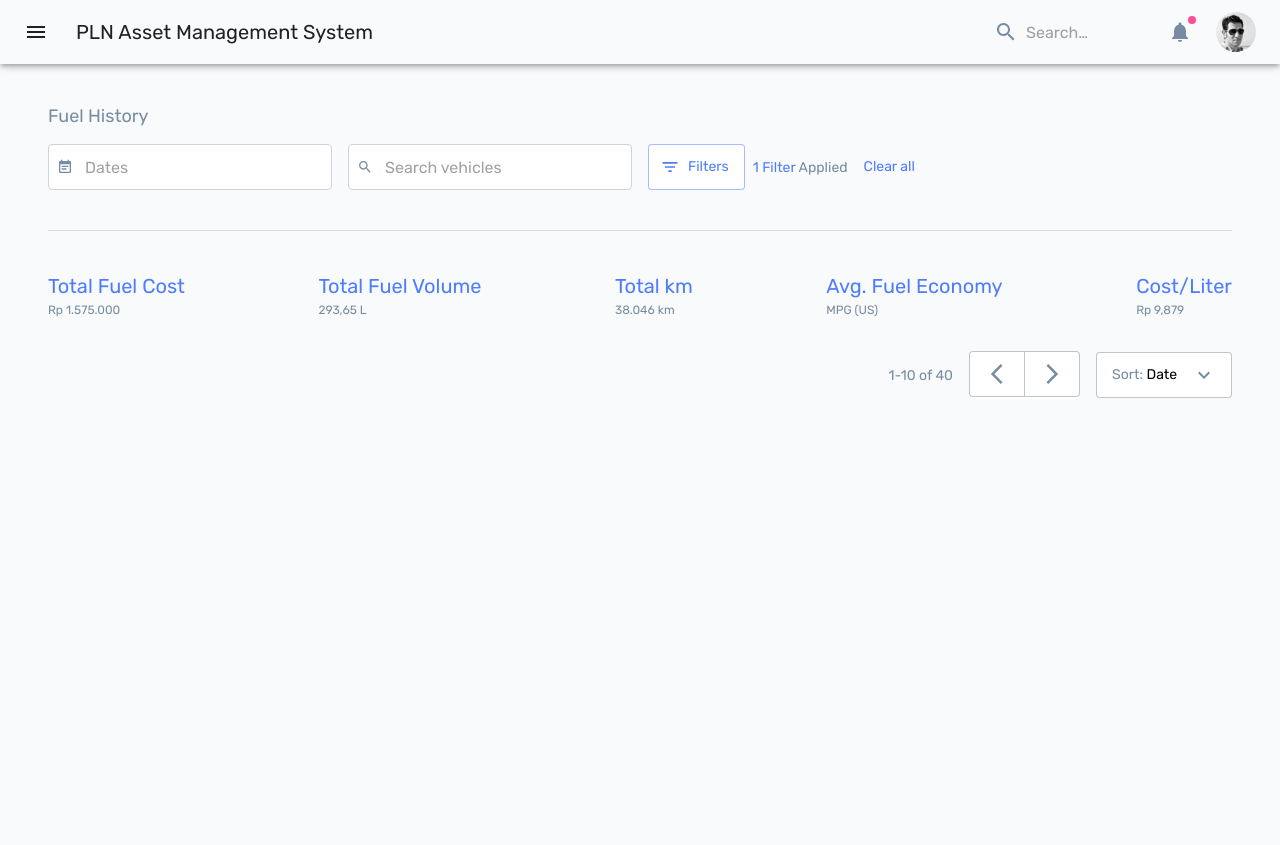
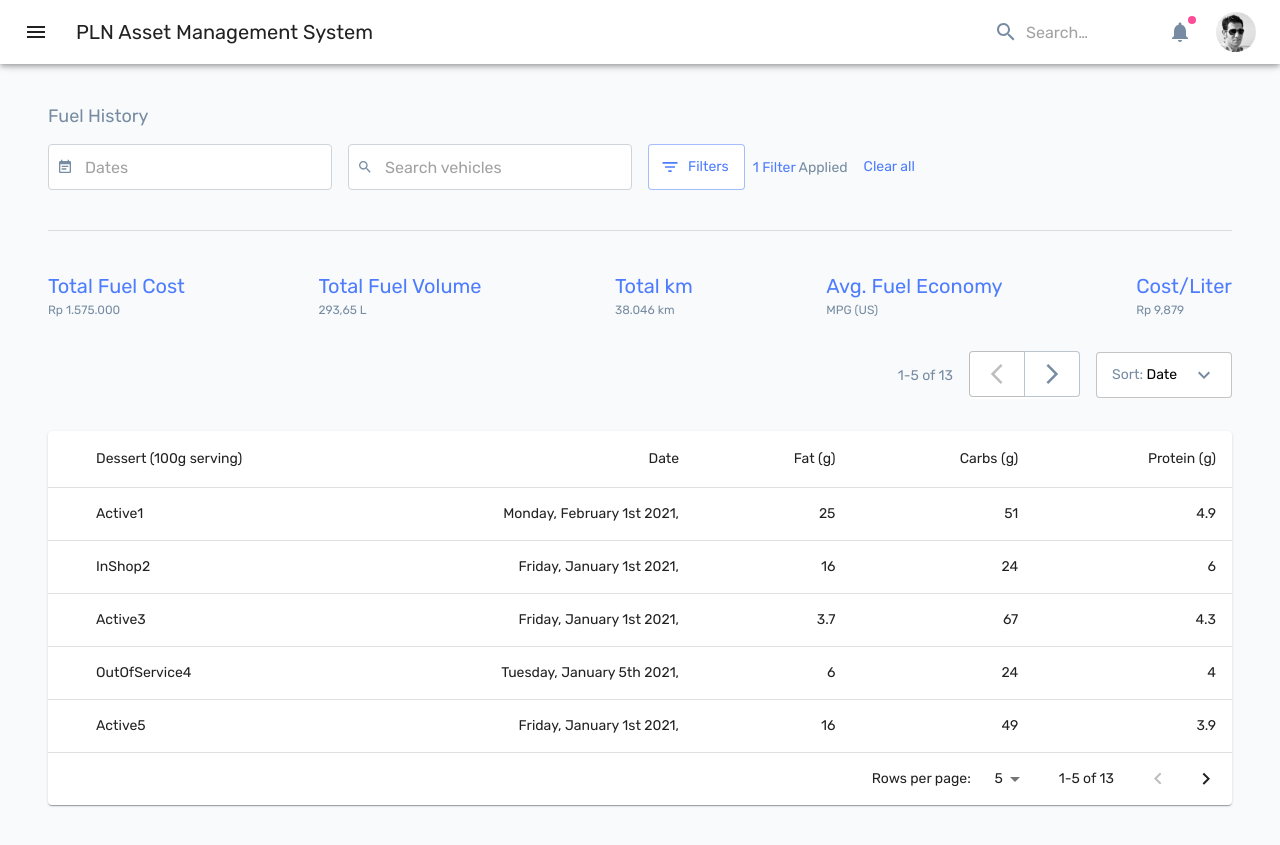
Before and after one commit to ahakem/Management-System, a Next.js app: page / in a window 1280 px wide. Before the commit the page ends 800 px from the top, so only its background shows below. Built offline with nearby package versions, Linux system fonts and the light colour scheme.

Commit message:
playing with data table

```diff
--- a/components/layout/AppToolBar.js
+++ b/components/layout/AppToolBar.js
@@ -108,6 +108,7 @@
 
 const useStyles = makeStyles((theme) => ({
   appBar: {
+    background:"#fff",
     transition: theme.transitions.create(["margin", "width"], {
       easing: theme.transitions.easing.sharp,
       duration: theme.transitions.duration.leavingScreen,
--- a/components/shared/DataGrid/Actions.js
+++ b/components/shared/DataGrid/Actions.js
@@ -6,7 +6,7 @@
 import ExpandMoreIcon from '@material-ui/icons/ExpandMore';
 import ExpandLessIcon from '@material-ui/icons/ExpandLess';
 
-const Actions = () => {
+const Actions = ({handleRequestSort, count, page, onChangePage, rowsPerPage}) => {
   const classes = useStyles();
   const [anchorEl, setAnchorEl] = React.useState(null);
   const [sortType, setSortType] = React.useState('date');
@@ -23,16 +23,16 @@
 
   return (
     <Box my={4} className={classes.root}>
-      <Typography className={classes.pagenationNo}>1-10 of 40</Typography>
+      <Typography className={classes.pagenationNo}>{((page+1) * rowsPerPage)- rowsPerPage + 1}-{(page+1) * rowsPerPage} of {count}</Typography>
       <ButtonGroup
         className={classes.pagenationBtns}
         color="secondary"
         aria-label="outlined secondary button group"
       >
-        <Button>
+        <Button disabled={page == 0} onClick={()=>{onChangePage(null,page-1)}}>
           <ArrowBackIosOutlinedIcon />
         </Button>
-        <Button>
+        <Button disabled={Math.floor(count/rowsPerPage) == page} onClick={()=>{onChangePage(null,page+1)}}>
           <ArrowForwardIosOutlinedIcon />
         </Button>
       </ButtonGroup>
@@ -50,7 +50,7 @@
         TransitionComponent={Fade}
         className={classes.menu}
       >
-        <MenuItem className={classes.menuItem} onClick={()=>{handleClose("date")}}>Date</MenuItem>
+        <MenuItem className={classes.menuItem} onClick={()=>{handleRequestSort(null,"date"),handleClose("date")}}>Date</MenuItem>
         <MenuItem onClick={()=>{handleClose("status")}}>status</MenuItem>
       </Menu>
     </div>
--- a/components/shared/DataGrid/index.js
+++ b/components/shared/DataGrid/index.js
@@ -1,25 +1,274 @@
 import React from "react";
+import PropTypes from "prop-types";
 import { makeStyles } from "@material-ui/core/styles";
-import { Box, ButtonGroup, Button, Typography, Menu, MenuItem, Fade } from "@material-ui/core";
-import ArrowBackIosOutlinedIcon from "@material-ui/icons/ArrowBackIosOutlined";
-import ArrowForwardIosOutlinedIcon from "@material-ui/icons/ArrowForwardIosOutlined";
-import ExpandMoreIcon from '@material-ui/icons/ExpandMore';
-import ExpandLessIcon from '@material-ui/icons/ExpandLess';
-import Actions from 'components/shared/DataGrid/Actions'
-const DataGrid = () => {
-  const classes = useStyles();
+import Table from "@material-ui/core/Table";
+import TableBody from "@material-ui/core/TableBody";
+import TableCell from "@material-ui/core/TableCell";
+import TableContainer from "@material-ui/core/TableContainer";
+import TableHead from "@material-ui/core/TableHead";
+import TablePagination from "@material-ui/core/TablePagination";
+import TableRow from "@material-ui/core/TableRow";
+import TableSortLabel from "@material-ui/core/TableSortLabel";
+import Typography from "@material-ui/core/Typography";
+import Paper from "@material-ui/core/Paper";
+import moment from "moment";
+import Actions from "components/shared/DataGrid/Actions";
 
+function createData(name, date, fat, carbs, protein) {
+  return { name, date, fat, carbs, protein };
+}
+
+const rows = [
+  createData("Active1", new Date("2021-2-1"), 25.0, 51, 4.9),
+  createData("InShop2", new Date("2021-1-1"), 16.0, 24, 6.0),
+  createData("Active3", new Date("2021-1-1"), 3.7, 67, 4.3),
+  createData("OutOfService4", new Date("2021-1-5"), 6.0, 24, 4.0),
+  createData("Active5", new Date("2021-1-1"), 16.0, 49, 3.9),
+  createData("InShop6", new Date("2021-1-5"), 3.2, 87, 6.5),
+  createData("InShop7", new Date("2021-2-1"), 9.0, 37, 4.3),
+  createData("Active8", new Date("2021-1-7"), 0.0, 94, 0.0),
+  createData("InShop9", new Date("2021-1-1"), 26.0, 65, 7.0),
+  createData("Active10", new Date("2021-1-7"), 0.2, 98, 0.0),
+  createData("OutOfService11", new Date("2021-1-12"), 0, 81, 2.0),
+  createData("OutOfService12", new Date("2021-1-12"), 19.0, 9, 37.0),
+  createData("Active13", new Date("2021-1-1"), 18.0, 63, 4.0),
+];
+
+function descendingComparator(a, b, orderBy) {
+  if (b[orderBy] < a[orderBy]) {
+    return -1;
+  }
+  if (b[orderBy] > a[orderBy]) {
+    return 1;
+  }
+  return 0;
+}
+
+function getComparator(order, orderBy) {
+  return order === "desc"
+    ? (a, b) => descendingComparator(a, b, orderBy)
+    : (a, b) => -descendingComparator(a, b, orderBy);
+}
+
+function stableSort(array, comparator) {
+  const stabilizedThis = array.map((el, index) => [el, index]);
+  stabilizedThis.sort((a, b) => {
+    const order = comparator(a[0], b[0]);
+    if (order !== 0) return order;
+    return a[1] - b[1];
+  });
+  return stabilizedThis.map((el) => el[0]);
+}
+
+const headCells = [
+  {
+    id: "name",
+    numeric: false,
+    disablePadding: true,
+    label: "Dessert (100g serving)",
+  },
+  { id: "date", numeric: true, disablePadding: false, label: "Date" },
+  { id: "fat", numeric: true, disablePadding: false, label: "Fat (g)" },
+  { id: "carbs", numeric: true, disablePadding: false, label: "Carbs (g)" },
+  { id: "protein", numeric: true, disablePadding: false, label: "Protein (g)" },
+];
+
+function EnhancedTableHead(props) {
+  const { classes, order, orderBy, onRequestSort } = props;
+  const createSortHandler = (property) => (event) => {
+    onRequestSort(event, property);
+  };
 
   return (
-    <><Actions/></>
+    <TableHead>
+      <TableRow>
+        <TableCell padding="checkbox"></TableCell>
+        {headCells.map((headCell) => (
+          <TableCell
+            key={headCell.id}
+            align={headCell.numeric ? "right" : "left"}
+            padding={headCell.disablePadding ? "none" : "default"}
+          >
+            <TableSortLabel
+            >
+              {headCell.label}
+
+            </TableSortLabel>
+          </TableCell>
+        ))}
+      </TableRow>
+    </TableHead>
   );
+}
+
+EnhancedTableHead.propTypes = {
+  classes: PropTypes.object.isRequired,
+  numSelected: PropTypes.number.isRequired,
+  onRequestSort: PropTypes.func.isRequired,
+  onSelectAllClick: PropTypes.func.isRequired,
+  order: PropTypes.oneOf(["asc", "desc"]).isRequired,
+  orderBy: PropTypes.string.isRequired,
+  rowCount: PropTypes.number.isRequired,
 };
-
-export default DataGrid;
 
 const useStyles = makeStyles((theme) => ({
   root: {
+    width: "100%",
+  },
+  paper: {
+    width: "100%",
+    marginBottom: theme.spacing(2),
+  },
+  table: {
+    minWidth: 750,
+  },
+  visuallyHidden: {
+    border: 0,
+    clip: "rect(0 0 0 0)",
+    height: 1,
+    margin: -1,
+    overflow: "hidden",
+    padding: 0,
+    position: "absolute",
+    top: 20,
+    width: 1,
+  },
+}));
 
-  },
+export default function DataGrid() {
+  const classes = useStyles();
+  const [order, setOrder] = React.useState("asc");
+  const [orderBy, setOrderBy] = React.useState("calories");
+  const [selected, setSelected] = React.useState([]);
+  const [page, setPage] = React.useState(0);
+  const [rowsPerPage, setRowsPerPage] = React.useState(5);
 
-}));
+  const handleRequestSort = (event, property) => {
+    const isAsc = orderBy === property && order === "asc";
+    setOrder(isAsc ? "desc" : "asc");
+    setOrderBy(property);
+  };
+
+  const handleSelectAllClick = (event) => {
+    if (event.target.checked) {
+      const newSelecteds = rows.map((n) => n.name);
+      setSelected(newSelecteds);
+      return;
+    }
+    setSelected([]);
+  };
+
+  const handleClick = (event, name) => {
+    const selectedIndex = selected.indexOf(name);
+    let newSelected = [];
+
+    if (selectedIndex === -1) {
+      newSelected = newSelected.concat(selected, name);
+    } else if (selectedIndex === 0) {
+      newSelected = newSelected.concat(selected.slice(1));
+    } else if (selectedIndex === selected.length - 1) {
+      newSelected = newSelected.concat(selected.slice(0, -1));
+    } else if (selectedIndex > 0) {
+      newSelected = newSelected.concat(
+        selected.slice(0, selectedIndex),
+        selected.slice(selectedIndex + 1)
+      );
+    }
+
+    setSelected(newSelected);
+  };
+
+  const handleChangePage = (event, newPage) => {
+    setPage(newPage);
+  };
+
+  const handleChangeRowsPerPage = (event) => {
+    setRowsPerPage(parseInt(event.target.value, 10));
+    setPage(0);
+  };
+
+  const isSelected = (name) => selected.indexOf(name) !== -1;
+
+  const emptyRows =
+    rowsPerPage - Math.min(rowsPerPage, rows.length - page * rowsPerPage);
+
+  return (
+    <div className={classes.root}>
+      <Actions
+        handleRequestSort={handleRequestSort}
+        count={rows.length}
+        rowsPerPage={rowsPerPage}
+        page={page}
+        onChangePage={handleChangePage}
+      />
+      <Paper className={classes.paper}>
+        <TableContainer>
+          <Table
+            className={classes.table}
+            aria-labelledby="tableTitle"
+            size={"medium"}
+            aria-label="enhanced table"
+          >
+            <EnhancedTableHead
+              classes={classes}
+              numSelected={selected.length}
+              order={order}
+              orderBy={orderBy}
+              onSelectAllClick={handleSelectAllClick}
+              onRequestSort={handleRequestSort}
+              rowCount={rows.length}
+            />
+            <TableBody>
+              {stableSort(rows, getComparator(order, orderBy))
+                .slice(page * rowsPerPage, page * rowsPerPage + rowsPerPage)
+                .map((row, index) => {
+                  const isItemSelected = isSelected(row.name);
+                  const labelId = `enhanced-table-checkbox-${index}`;
+
+                  return (
+                    <TableRow
+                      hover
+                      onClick={(event) => handleClick(event, row.name)}
+                      tabIndex={-1}
+                      key={row.name}
+                      selected={isItemSelected}
+                    >
+                      <TableCell padding="checkbox"></TableCell>
+                      <TableCell
+                        component="th"
+                        id={labelId}
+                        scope="row"
+                        padding="none"
+                      >
+                        {row.name}
+                      </TableCell>
+                      <TableCell align="right">
+                        {moment(row.date).format("dddd, MMMM Do YYYY,")}
+                      </TableCell>
+                      <TableCell align="right">{row.fat}</TableCell>
+                      <TableCell align="right">{row.carbs}</TableCell>
+                      <TableCell align="right">{row.protein}</TableCell>
+                    </TableRow>
+                  );
+                })}
+              {emptyRows > 0 && (
+                <TableRow style={{ height: 53 * emptyRows }}>
+                  <TableCell colSpan={6} />
+                </TableRow>
+              )}
+            </TableBody>
+          </Table>
+        </TableContainer>
+        <TablePagination
+          rowsPerPageOptions={[5, 10, 25]}
+          component="div"
+          count={rows.length}
+          rowsPerPage={rowsPerPage}
+          page={page}
+          onChangePage={handleChangePage}
+          onChangeRowsPerPage={handleChangeRowsPerPage}
+        />
+      </Paper>
+    </div>
+  );
+}
--- a/package.json
+++ b/package.json
@@ -6,6 +6,7 @@
     "@material-ui/core": "latest",
     "@material-ui/icons": "^4.11.2",
     "clsx": "latest",
+    "moment": "^2.29.1",
     "next": "latest",
     "prop-types": "latest",
     "react": "latest",
```
Also changed, not shown: 1 other file (tests, documents, lock files or other folders).
